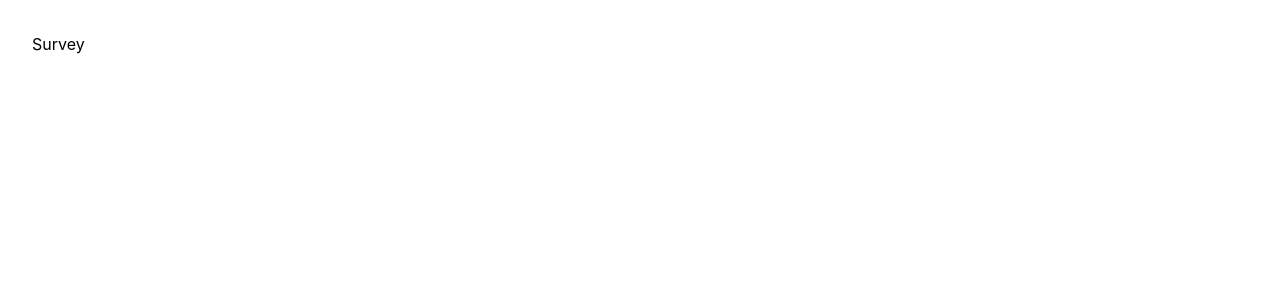
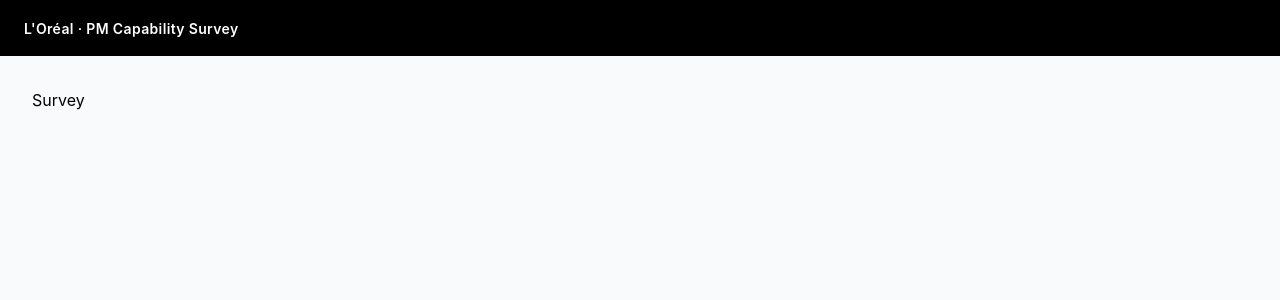
Before and after one commit to tonyoliver21/pm-capability-survey, a React (Vite) app: page / in a window 1280 px wide. Shown: the top 300 px of the page. Built offline with nearby package versions, Linux system fonts and the light colour scheme.

Commit message:
fix: wire Header into placeholder pages

```diff
--- a/src/pages/AdminPage.tsx
+++ b/src/pages/AdminPage.tsx
@@ -1,3 +1,10 @@
+import Header from '../components/Header'
+
 export default function AdminPage() {
-  return <div className="p-8 font-sans">Admin</div>
+  return (
+    <div className="min-h-screen bg-gray-50 font-sans">
+      <Header />
+      <div className="p-8">Admin</div>
+    </div>
+  )
 }
--- a/src/pages/SurveyPage.tsx
+++ b/src/pages/SurveyPage.tsx
@@ -1,3 +1,10 @@
+import Header from '../components/Header'
+
 export default function SurveyPage() {
-  return <div className="p-8 font-sans">Survey</div>
+  return (
+    <div className="min-h-screen bg-gray-50 font-sans">
+      <Header />
+      <div className="p-8">Survey</div>
+    </div>
+  )
 }
```
